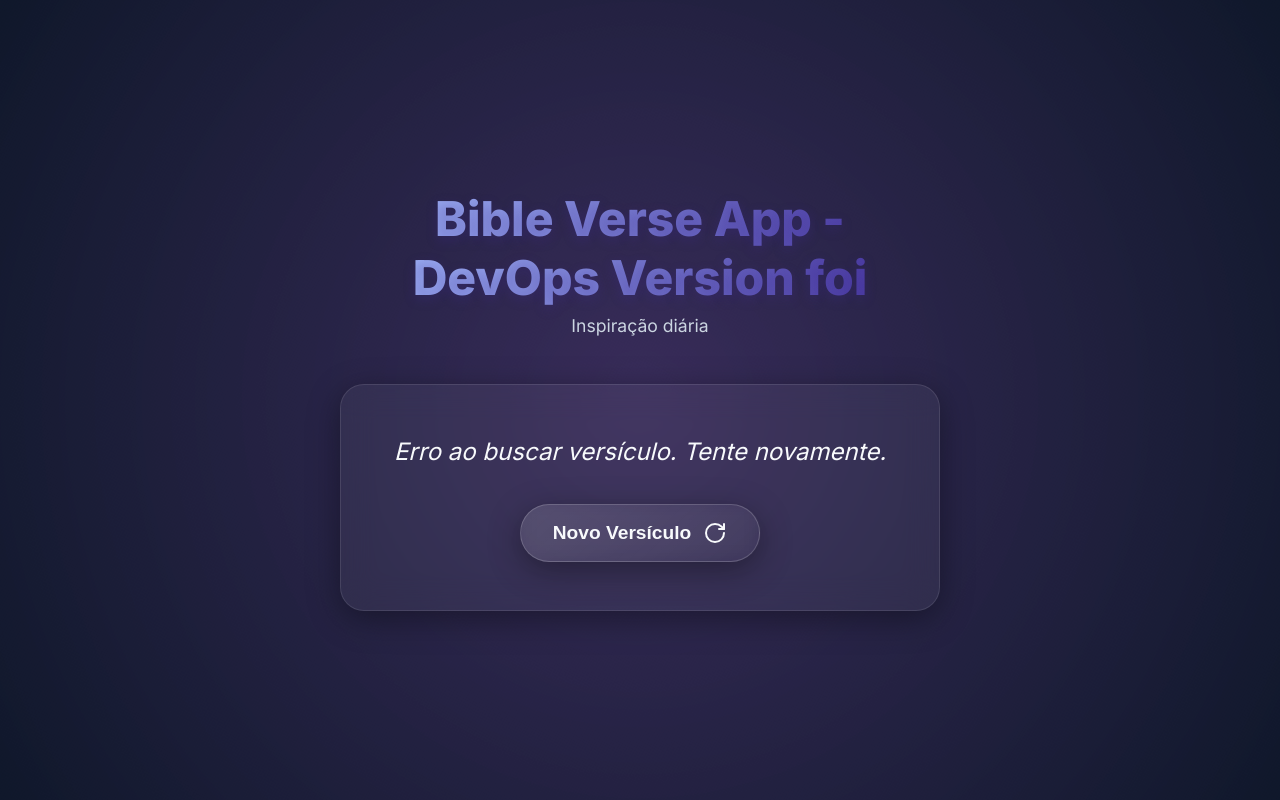
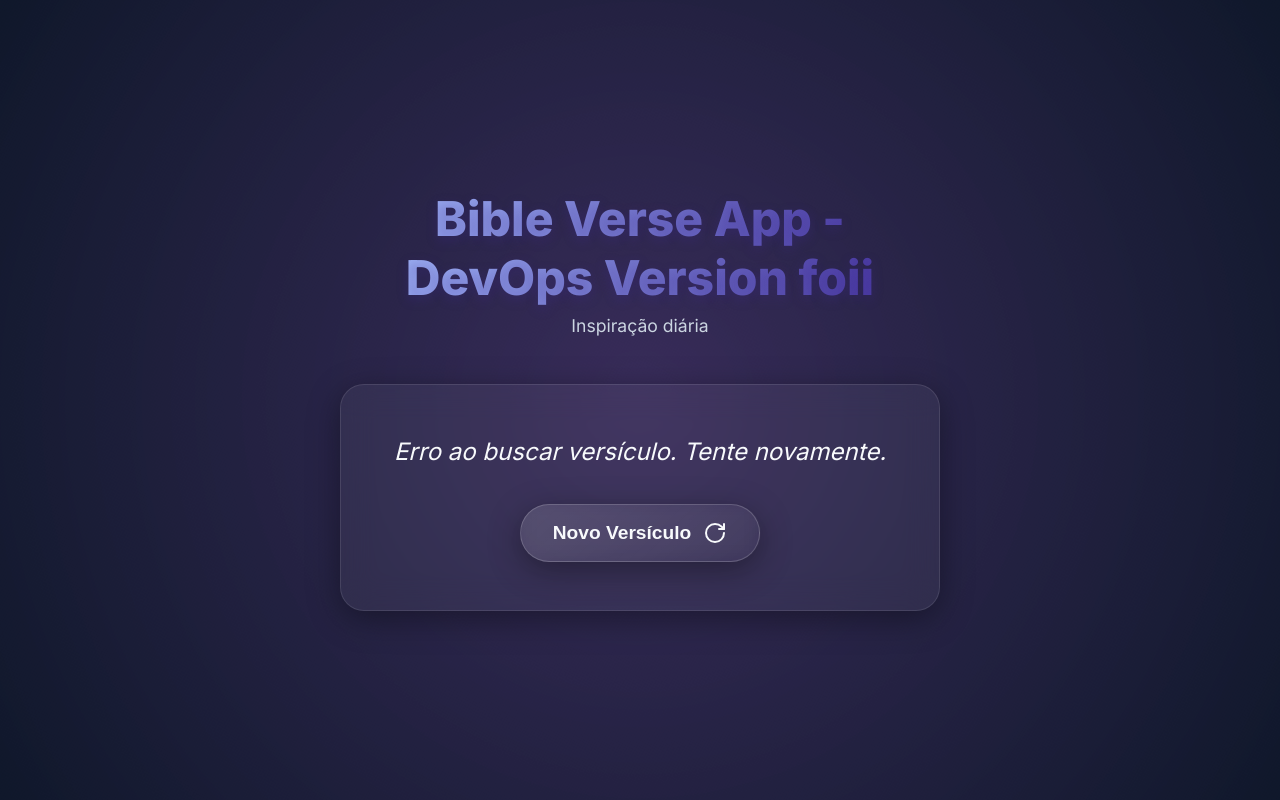
Before and after one commit to Ricardomms10/devops-bible-verse-app, a plain HTML site: page frontend/index.html in a window 1280 px wide. Shown: the top 800 px of the page. Drawn offline with Linux system fonts and the light colour scheme; no server answers.

```diff
--- a/frontend/index.html
+++ b/frontend/index.html
@@ -12,7 +12,7 @@
     <div class="background-animation"></div>
     <div class="container">
         <header>
-            <h1>Bible Verse App - DevOps Version  foi</h1>
+            <h1>Bible Verse App - DevOps Version  foii</h1>
             <p class="subtitle">Inspiração diária </p>
         </header>
 
```
